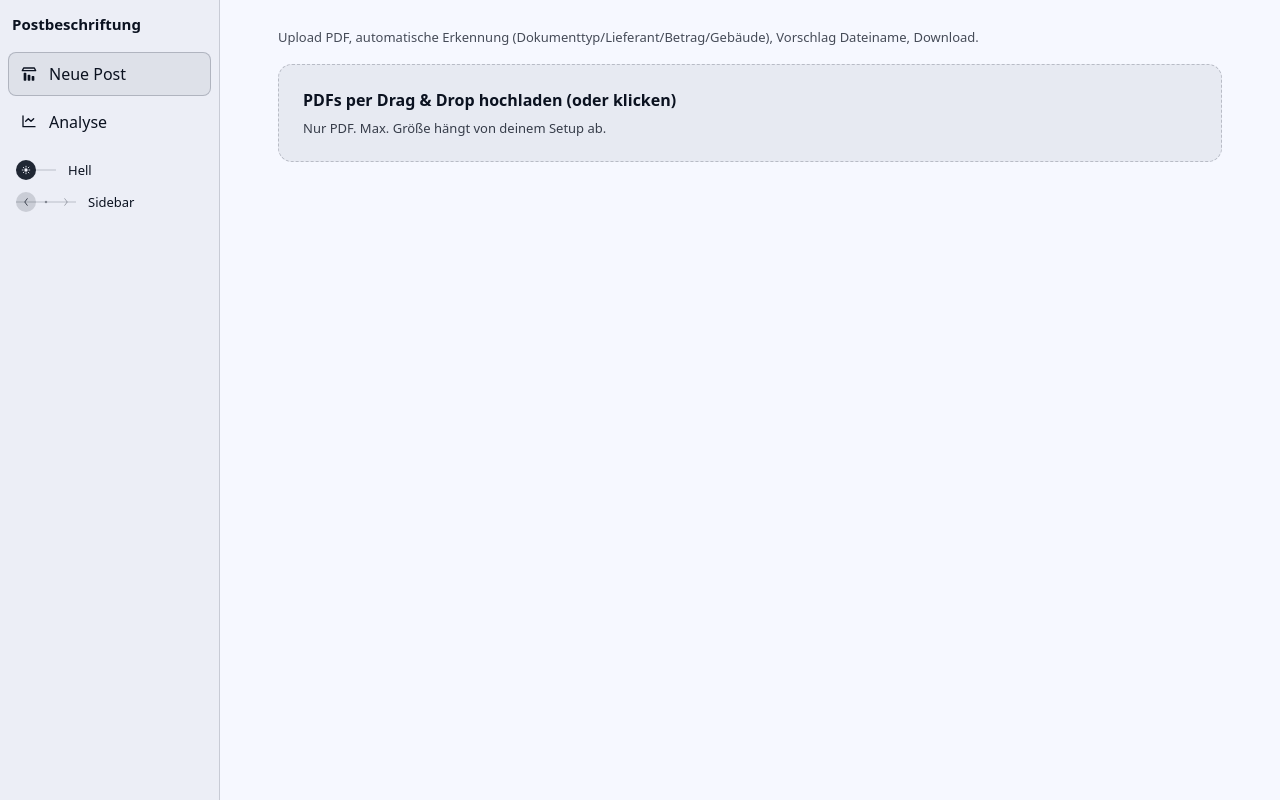
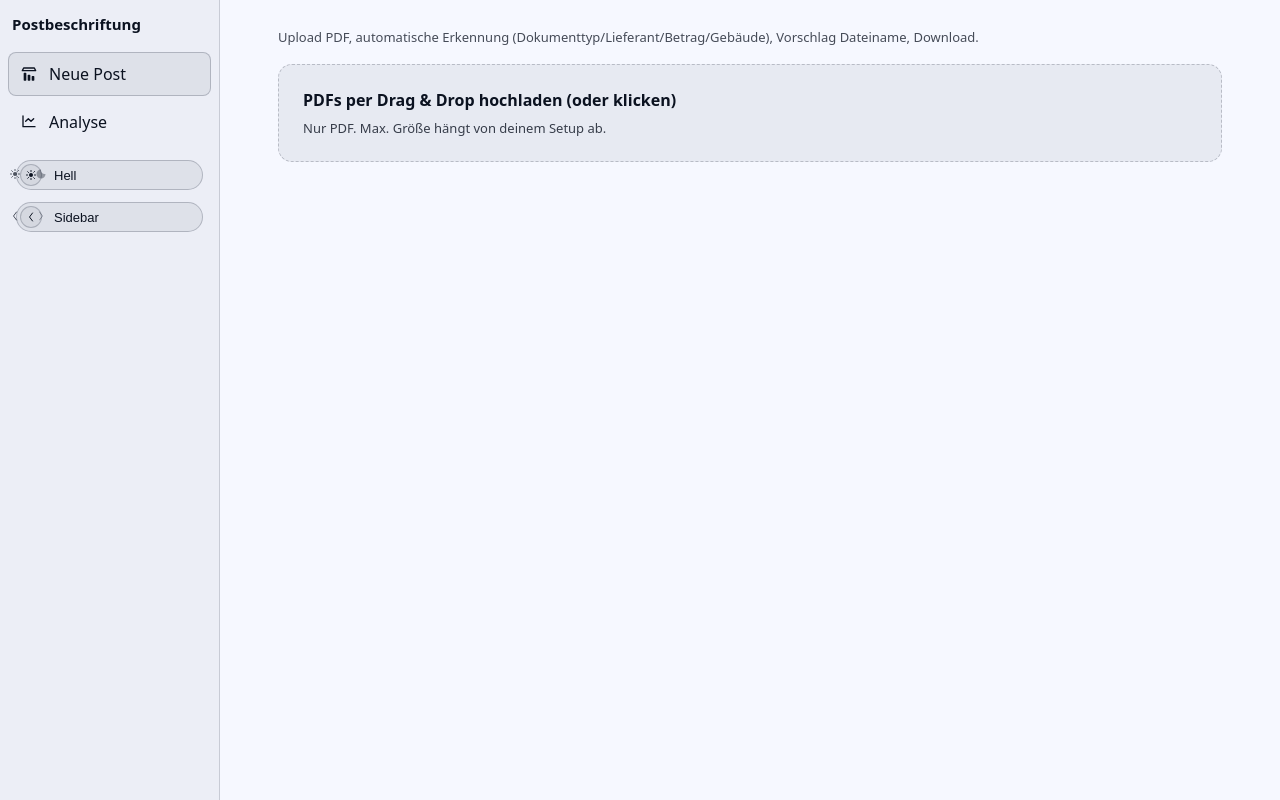
Before and after one commit to pohlandnicos/postbeschriftung, a Next.js app in the folder apps/web/: page / in a window 1280 px wide. Built offline with nearby package versions, Linux system fonts and the light colour scheme.

Commit message:
Add modern iOS-style switch

```diff
--- /dev/null
+++ b/apps/web/app/components/ModernSwitch.tsx
@@ -0,0 +1,71 @@
+'use client';
+
+type ModernSwitchProps = {
+  value: boolean;
+  onChange: (value: boolean) => void;
+  leftIcon?: React.ReactNode;
+  rightIcon?: React.ReactNode;
+  label?: string;
+};
+
+export function ModernSwitch({ value, onChange, leftIcon, rightIcon, label }: ModernSwitchProps) {
+  return (
+    <button
+      type="button"
+      onClick={() => onChange(!value)}
+      style={{
+        display: 'flex',
+        alignItems: 'center',
+        gap: 8,
+        padding: 3,
+        background: value ? 'var(--fg)' : 'var(--panel2)',
+        border: '1px solid var(--border)',
+        borderRadius: 999,
+        color: 'inherit',
+        cursor: 'pointer',
+        transition: 'background 0.2s ease'
+      }}
+    >
+      <div
+        style={{
+          width: 22,
+          height: 22,
+          borderRadius: '50%',
+          background: value ? 'var(--bg)' : 'var(--panel)',
+          border: '1px solid var(--border)',
+          transform: `translateX(${value ? '24px' : '0'})`,
+          transition: 'transform 0.2s ease',
+          display: 'flex',
+          alignItems: 'center',
+          justifyContent: 'center',
+          color: value ? 'var(--bg)' : 'var(--fg)',
+          position: 'relative',
+          zIndex: 1
+        }}
+      >
+        {value ? rightIcon : leftIcon}
+      </div>
+      <div
+        style={{
+          position: 'absolute',
+          left: 3,
+          width: 50,
+          display: 'flex',
+          justifyContent: 'space-between',
+          padding: '0 6px',
+          pointerEvents: 'none',
+          color: value ? 'var(--bg)' : 'var(--fg)',
+          opacity: 0.7
+        }}
+      >
+        <div style={{ opacity: value ? 0.5 : 1 }}>{leftIcon}</div>
+        <div style={{ opacity: value ? 1 : 0.5 }}>{rightIcon}</div>
+      </div>
+      {label && (
+        <div style={{ fontSize: 13, marginLeft: 4, color: 'var(--fg)' }}>
+          {label}
+        </div>
+      )}
+    </button>
+  );
+}
--- a/apps/web/app/components/Sidebar.tsx
+++ b/apps/web/app/components/Sidebar.tsx
@@ -3,8 +3,7 @@
 import { usePathname } from 'next/navigation';
 import Link from 'next/link';
 import { useState, useEffect } from 'react';
-import { Switch } from './Switch';
-import { TriSwitch } from './TriSwitch';
+import { ModernSwitch } from './ModernSwitch';
 
 export type SidebarProps = {
   // add props here if needed
@@ -105,50 +104,41 @@ const Sidebar = () => {
         </Link>
 
         <div style={{ marginTop: 'auto', padding: '12px 8px', display: 'flex', flexDirection: 'column', gap: 12, opacity: isExpanded ? 1 : 0.85, transition: 'opacity 0.2s ease' }}>
-          <div style={{ display: 'flex', alignItems: 'center', gap: 12 }}>
-            <Switch
+          <ModernSwitch
             value={theme === 'dark'}
             onChange={() => toggleTheme()}
             leftIcon={
-                <svg width="10" height="10" viewBox="0 0 24 24" fill="none" xmlns="http://www.w3.org/2000/svg">
+              <svg width="12" height="12" viewBox="0 0 24 24" fill="none" xmlns="http://www.w3.org/2000/svg">
                 <circle cx="12" cy="12" r="4" fill="currentColor" />
                 <path d="M12 5V3M12 21v-2M5 12H3M21 12h-2M7 7L5.5 5.5M19 19l-1.5-1.5M7 17l-1.5 1.5M19 5l-1.5 1.5" stroke="currentColor" strokeWidth="2" strokeLinecap="round" />
               </svg>
             }
             rightIcon={
-                <svg width="10" height="10" viewBox="0 0 24 24" fill="none" xmlns="http://www.w3.org/2000/svg">
+              <svg width="12" height="12" viewBox="0 0 24 24" fill="none" xmlns="http://www.w3.org/2000/svg">
                 <path d="M12 3a7.5 7.5 0 0 0 9 9 9 9 0 1 1-9-9z" fill="currentColor" />
               </svg>
             }
+            label={isExpanded ? (theme === 'dark' ? 'Dunkel' : 'Hell') : undefined}
           />
-            {isExpanded && <div style={{ fontSize: 13 }}>{theme === 'dark' ? 'Dunkel' : 'Hell'}</div>}
-          </div>
 
-          <div style={{ display: 'flex', alignItems: 'center', gap: 12 }}>
-            <TriSwitch
-              value={mode as 'left' | 'center' | 'right'}
+          <ModernSwitch
+            value={collapsed}
             onChange={(v) => {
-                setCollapsed(v === 'right');
-                setHovered(v === 'center');
+              setCollapsed(v);
+              if (!v) setHovered(false);
             }}
             leftIcon={
-                <svg width="10" height="10" viewBox="0 0 24 24" fill="none" xmlns="http://www.w3.org/2000/svg">
+              <svg width="12" height="12" viewBox="0 0 24 24" fill="none" xmlns="http://www.w3.org/2000/svg">
                 <path d="M15 4l-6 8 6 8" stroke="currentColor" strokeWidth="2" strokeLinecap="round" strokeLinejoin="round" />
               </svg>
             }
-              centerIcon={
-                <svg width="10" height="10" viewBox="0 0 24 24" fill="none" xmlns="http://www.w3.org/2000/svg">
-                  <circle cx="12" cy="12" r="3" fill="currentColor" />
-                </svg>
-              }
             rightIcon={
-                <svg width="10" height="10" viewBox="0 0 24 24" fill="none" xmlns="http://www.w3.org/2000/svg">
+              <svg width="12" height="12" viewBox="0 0 24 24" fill="none" xmlns="http://www.w3.org/2000/svg">
                 <path d="M9 20l6-8-6-8" stroke="currentColor" strokeWidth="2" strokeLinecap="round" strokeLinejoin="round" />
               </svg>
             }
+            label={isExpanded ? 'Sidebar' : undefined}
           />
-            {isExpanded && <div style={{ fontSize: 13 }}>Sidebar</div>}
-          </div>
         </div>
       </div>
     </div>
```
Lines whose indentation alone changed are shown as unchanged.
